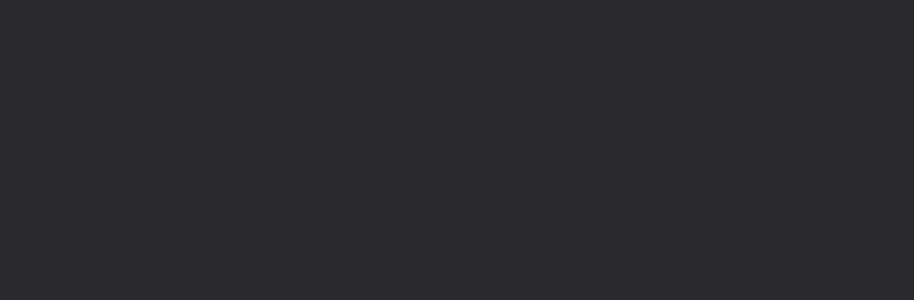
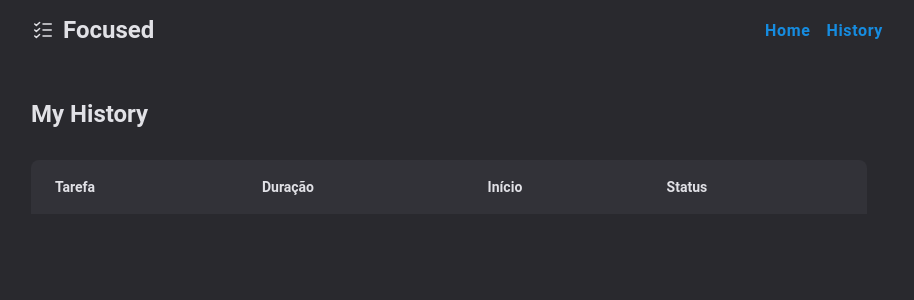
Before and after one commit to projects-for-learning/focused, a React (Vite) app: page /history in a window 1280 px wide. Before the commit this address had no page. Shown: the top 300 px of the page, without its empty margins (191-1105 px from the left). Built offline with nearby package versions, Linux system fonts and the light colour scheme.

Commit message:
Add: create history page

```diff
--- a/src/Layout/DefaultLayout/styles.ts
+++ b/src/Layout/DefaultLayout/styles.ts
@@ -1,7 +1,7 @@
 import styled from "styled-components";
 
 export const LayoutContainer = styled.div`
-    max-width:700px;
+    max-width:900px;
     width:100%;
     margin:0 auto;
     padding: 1rem;
--- a/src/Router.tsx
+++ b/src/Router.tsx
@@ -8,7 +8,7 @@
     <Routes>
       <Route path="/" element={<DefaultLayout />}>
         <Route path="/" element={<Home />} />
-        <Route path="/" element={<History />} />
+        <Route path="/history" element={<History />} />
       </Route>
     </Routes>
   );
--- a/src/components/Header/styles.ts
+++ b/src/components/Header/styles.ts
@@ -21,15 +21,18 @@
 
     a {
       text-decoration: none;
-      color: ${(props) => props.theme["blue-500"]};
+      color: ${(props) => props.theme["blue-300"]};
       font-size: 1rem;
       font-weight: 700;
       letter-spacing: 0.04rem;
       line-height: 0.685rem;
       transition: color 0.2s;
+      padding-top:0.5rem;
+      border-bottom: 2px solid transform;
 
       &:hover {
-        color: ${(props) => props.theme["blue-300"]};
+        color: ${(props) => props.theme["blue-500"]};
+        border-bottom: 2px solid ${(props) => props.theme["blue-500"]};
       }
     }
 
--- a/src/pages/History/index.tsx
+++ b/src/pages/History/index.tsx
@@ -1,7 +1,57 @@
-
+import { useContext } from "react";
+import { HistoryContainer, HistoryList, Status } from "./styles";
+import { CyclesContext } from "../../context/CyclesContext";
+import { formatDistanceToNow } from "date-fns";
+import ptBR from "date-fns/locale/pt-BR";
 
 export function History() {
+  const { cycles } = useContext(CyclesContext);
+
   return (
-    <div>History</div>
-  )
+    <HistoryContainer>
+      <h1>My History</h1>
+      <HistoryList>
+        <table>
+          <thead>
+            <tr>
+              <th>Tarefa</th>
+              <th>Duração</th>
+              <th>Início</th>
+              <th>Status</th>
+            </tr>
+          </thead>
+
+          <tbody>
+            {cycles.map((cycle) => {
+              return (
+                <tr>
+                  <td>{cycle.task}</td>
+                  <td>{cycle.minutes} minutos</td>
+                  <td>
+                    {formatDistanceToNow(new Date(cycle.startDate), {
+                      addSuffix: true,
+                      locale: ptBR,
+                    })}
+                  </td>
+                  <td>
+                    {cycle.finishedDate && (
+                      <Status statusColor="blue">completed</Status>
+                    )}
+
+                    {cycle.interruptedDate && (
+                      <Status statusColor="red">interrupted</Status>
+                    )}
+
+                    {!cycle.finishedDate && !cycle.interruptedDate && (
+                      <Status statusColor="yellow">In Progress</Status>
+                    )}
+                  </td>
+                </tr>
+              );
+            })}
+          </tbody>
+        </table>
+      </HistoryList>
+    </HistoryContainer>
+  );
 }
--- a/src/pages/History/styles.ts
+++ b/src/pages/History/styles.ts
@@ -0,0 +1,104 @@
+import styled from "styled-components";
+
+export const HistoryContainer = styled.main`
+  display: flex;
+  flex: 1;
+  padding: 3.5rem 1rem;
+  display: flex;
+  flex-direction: column;
+  h1 {
+    font-size: 1.5rem;
+    color: ${(props) => props.theme["gray-100"]};
+  }
+
+  /* ===== Scrollbar CSS ===== */
+  /* Firefox */
+  * {
+    scrollbar-width: auto;
+    scrollbar-color: ${(props) => props.theme["blue-300"]} ${(props) => props.theme["blue-300"]};
+  }
+
+  /* Chrome, Edge, and Safari */
+  *::-webkit-scrollbar {
+    width: 2px;
+    height: 6px;
+    border-radius: 8px;
+  }
+
+  *::-webkit-scrollbar-track {
+    background: ${(props) => props.theme["gray-600"]};
+  }
+
+  *::-webkit-scrollbar-thumb {
+    background-color: ${(props) => props.theme["blue-300"]};
+    border-radius: 8px;
+    border: 2px solid ${(props) => props.theme["blue-300"]};
+  }
+`;
+
+export const HistoryList = styled.div`
+  margin-top: 2rem;
+  max-height: 70vh;
+  flex: 1;
+  overflow: auto;
+  table {
+    min-width: 800px;
+    width: 100%;
+    border-collapse: collapse;
+    th {
+      background-color: ${(props) => props.theme["gray-600"]};
+      padding: 1rem;
+      text-align: left;
+      color: ${(props) => props.theme["gray-100"]};
+      font-size: 0.875rem;
+      line-height: 1.6;
+      &:first-child {
+        border-top-left-radius: 8px;
+        padding-left: 1.5rem;
+      }
+      &:last-child {
+        border-top-right-radius: 8px;
+        padding-right: 1.5rem;
+      }
+    }
+    td {
+      background-color: ${(props) => props.theme["gray-700"]};
+      border-top: 4px solid ${(props) => props.theme["gray-800"]};
+      padding: 0.8rem;
+      font-size: 0.875rem;
+      line-height: 1.6rem;
+      &:first-child {
+        width: 50%;
+        padding-left: 1.5rem;
+      }
+      &:last-child {
+        padding-right: 1.5rem;
+      }
+    }
+  }
+`;
+
+const STATUS_COLORS = {
+  yellow: "yellow-500",
+  red: "red-500",
+  blue: "blue-500",
+} as const;
+
+interface StatusProps {
+  statusColor: keyof typeof STATUS_COLORS;
+}
+
+export const Status = styled.span<StatusProps>`
+  display: flex;
+  align-items: center;
+  gap: 0.5rem;
+
+  &::before {
+    content: "";
+    width: 0.5rem;
+    height: 0.5rem;
+    border-radius: 50%;
+    background-color: ${(props) =>
+      props.theme[STATUS_COLORS[props.statusColor]]};
+  }
+`;
--- a/src/styles/theme/default.ts
+++ b/src/styles/theme/default.ts
@@ -18,4 +18,6 @@
 
   "red-500": "#AB222E",
   "red-700": "#7A1921",
+
+  'yellow-500': '#FBA94C',
 };
```
